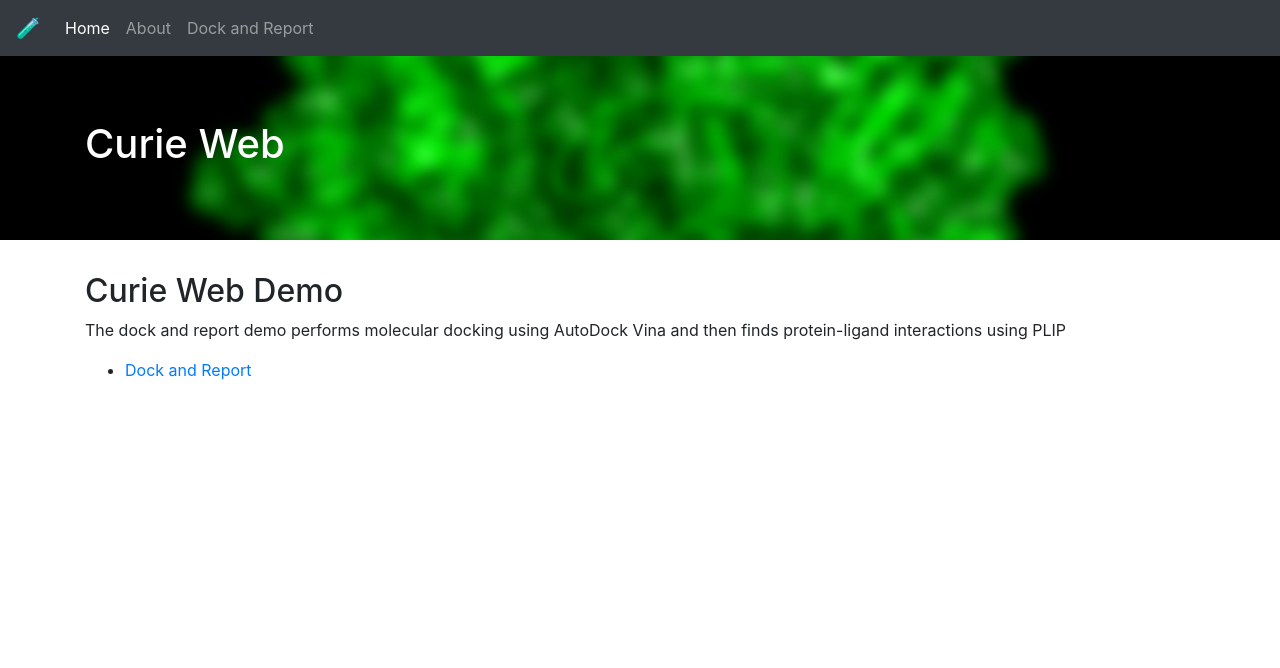
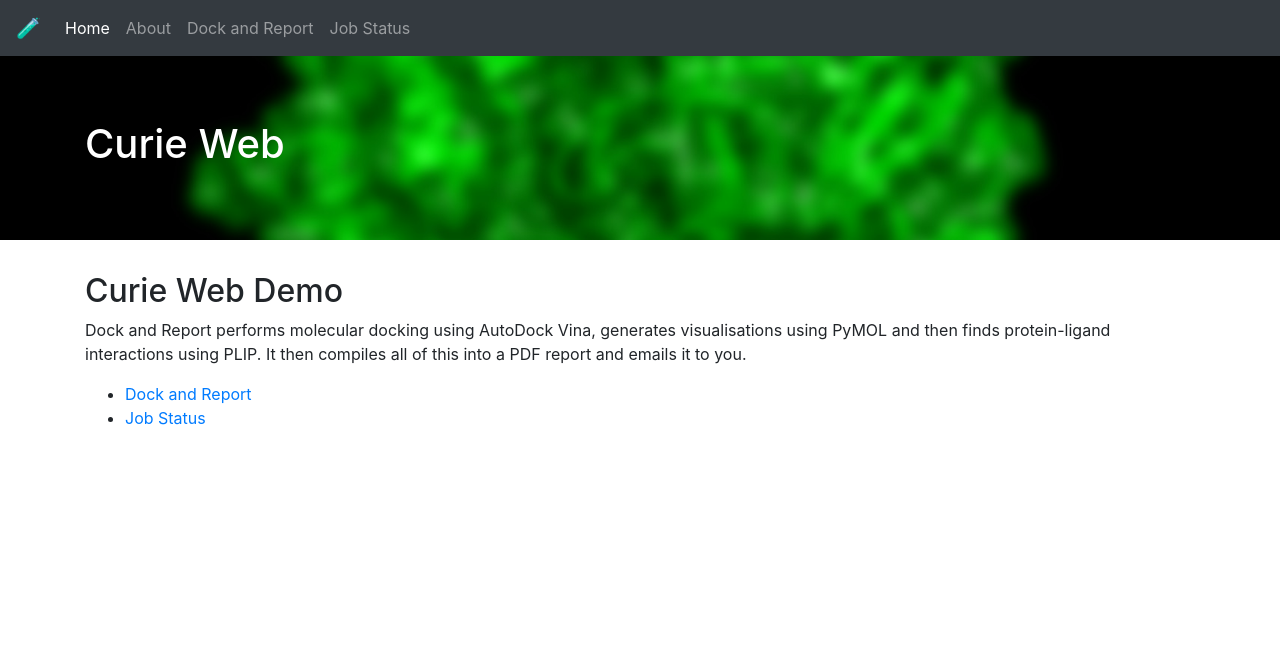
Before and after one commit to navanchauhan/Curie-Web, a Flask app: page / in a window 1280 px wide. Shown: the top 668 px of the page. Run offline with Flask 2, Linux system fonts and the light colour scheme; some libraries are stand-ins or nearby versions.

Commit message:
added job status form

```diff
--- a/app/forms.py
+++ b/app/forms.py
@@ -30,3 +30,6 @@ class curieForm(FlaskForm):
     center_z = DecimalField('Center Z',default=0)
 
     email = StringField('Email', validators=[DataRequired(), Email()])
+
+class statusForm(FlaskForm):
+    jobID = StringField('Job ID',validators=[DataRequired()])
--- a/app/templates/base.html
+++ b/app/templates/base.html
@@ -35,6 +35,9 @@
           <li class="nav-item">
             <a class="nav-link" href="{{ url_for('dock_upload') }}">Dock and Report</a>
           </li>
+          <li class="nav-item">
+            <a class="nav-link" href="{{ url_for('status') }}">Job Status</a>
+          </li>
         </ul>
       </div>
     </nav>
--- a/app/templates/home.html
+++ b/app/templates/home.html
@@ -2,8 +2,9 @@
 
 {% block main %}
     <h2>Curie Web Demo</h2>
-    <p>The dock and report demo performs molecular docking using AutoDock Vina and then finds protein-ligand interactions using PLIP</p>
+    <p>Dock and Report performs molecular docking using AutoDock Vina, generates visualisations using PyMOL and then finds protein-ligand interactions using PLIP. It then compiles all of this into a PDF report and emails it to you.</p>
     <ul>
         <li><a href="{{ url_for('dock_upload') }}">Dock and Report</a></li>
+        <li><a href="{{ url_for('status')}}">Job Status</a></li>
     </ul>
 {% endblock %}
--- /dev/null
+++ b/app/templates/job_status_error.html
@@ -0,0 +1,6 @@
+{% extends 'base.html' %}
+
+{% block main %}
+    <h2>Job ID: {{ job }}</h2>
+    <p>This Job ID does not exist 😠. If you think this is an error, please contact us.</p>
+{% endblock %}
--- a/app/views.py
+++ b/app/views.py
@@ -12,7 +12,7 @@ from string import digits, ascii_lowercase
 
 # Note: that when using Flask-WTF we need to import the Form Class that we created
 # in forms.py
-from .forms import MyForm, curieForm
+from .forms import MyForm, curieForm, statusForm
 
 def gen_word(N, min_N_dig, min_N_low):
     choose_from = [digits]*min_N_dig + [ascii_lowercase]*min_N_low
@@ -46,6 +46,36 @@ def about():
 def visualise():
     """Render visualisation page."""
     return render_template('visualise.html')
+
+@app.route('/Status',methods=['GET','POST'])
+def status():
+    taskStatusForm = statusForm()
+
+    if request.method == 'POST':
+        if taskStatusForm.validate_on_submit():
+            jobID = taskStatusForm.jobID.data
+            import mysql.connector as con
+            mycon = con.connect(host=app.config['DB_HOST'],user=app.config['DB_USER'],password=app.config['DB_PASSWORD'],port=app.config['DB_PORT'],database=app.config['DB_NAME'])
+            mycursor = mycon.cursor()
+            sqlQuery = 'select id, protein_name, ligand_name, date, description, done from curieweb where id="%s"' % (jobID)
+            mycursor.execute(sqlQuery)
+            records = mycursor.fetchall()
+            if records == []:
+                return render_template('job_status_error.html',job=jobID)
+            else:
+                r = records[0]
+                protein_name = r[1]
+                ligand_name = r[2]
+                date = r[3]
+                description = r[4]
+                done = r[5]
+                if done==1:
+                    done="Completed"
+                elif done==0:
+                    done="Queued"
+                return render_template('job_status.html',ID=jobID,pn=protein_name,ln=ligand_name,subDate=date,desc=description,status=done)
+        flash_errors(taskStatusForm)
+    return render_template('job_status_form.html',form=taskStatusForm)
 
 
 @app.route('/basic-form', methods=['GET', 'POST'])
```
Also changed, not shown: app/templates/job_status.html (added, +10 -0 lines), app/templates/job_status_form.html (added, +15 -0 lines).
